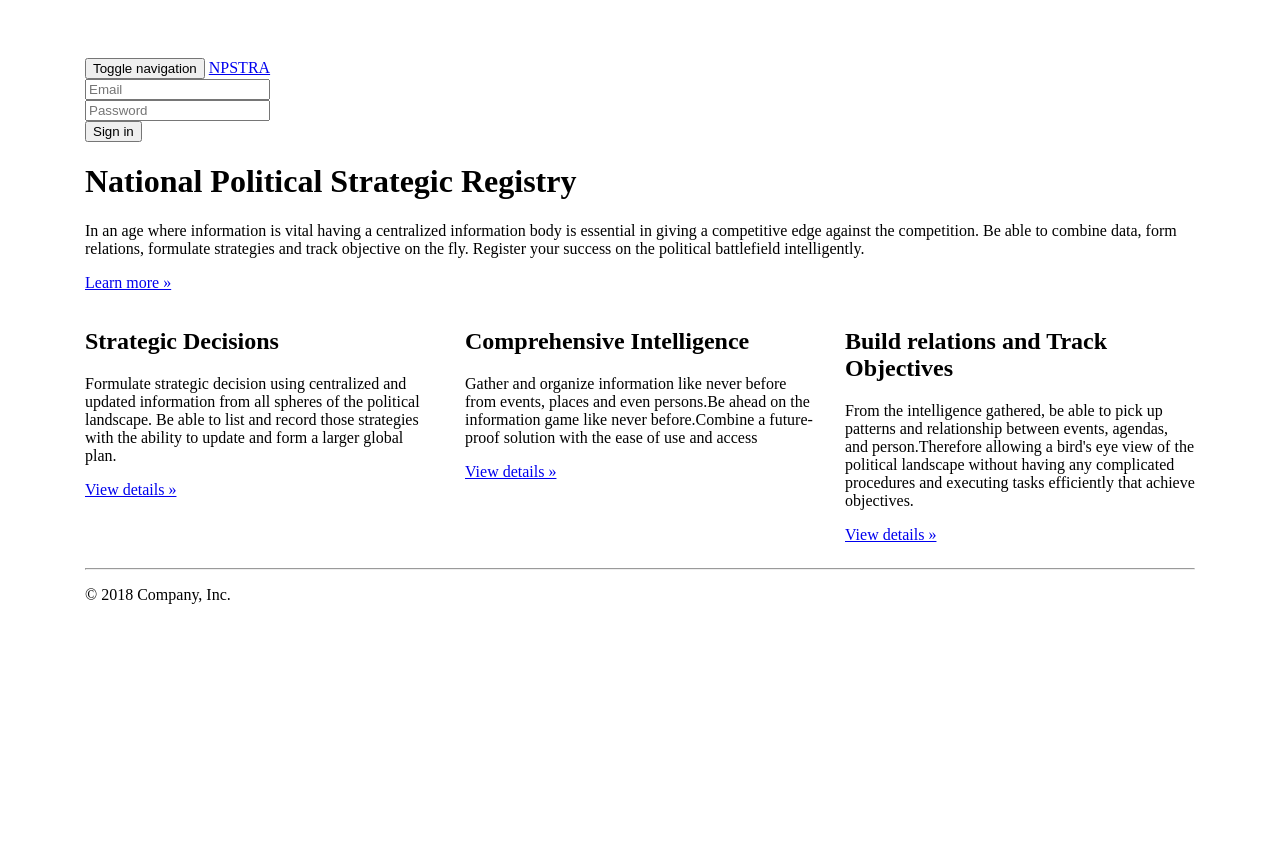
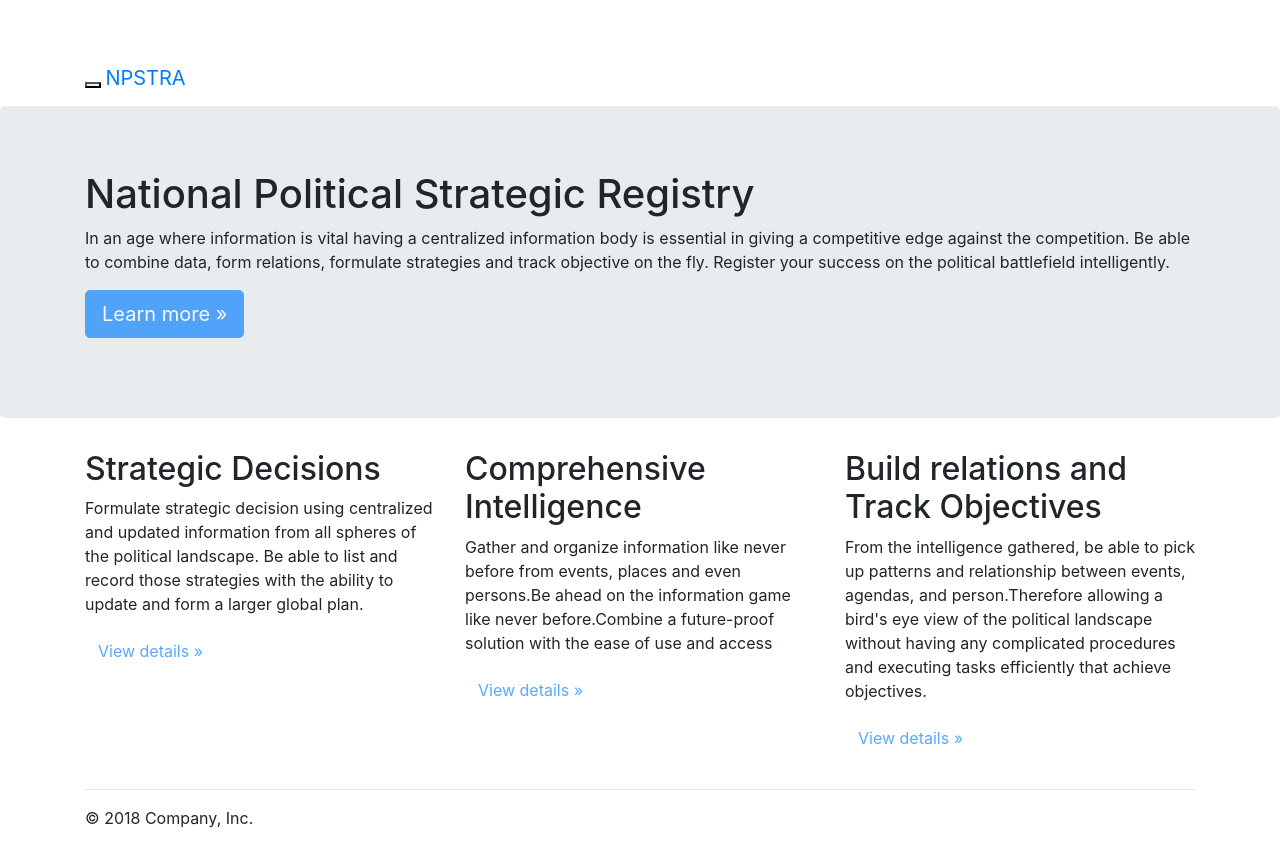
Before and after one commit to deehmi8427/npstra, a Django app: page / in a window 1280 px wide. Before the commit the page ends 604 px from the top, so only its background shows below. Run offline with Django 3.2, Linux system fonts and the light colour scheme; some libraries are stand-ins or nearby versions.

Commit message:
Accidentally added wrong css file and now corrected file in base html.

```diff
--- a/political_registry/templates/base.html
+++ b/political_registry/templates/base.html
@@ -4,7 +4,7 @@
 <head>
     <meta charset="UTF-8">
     <title>{% block title %}{% block subtitle %}Welcome to NPSTRA{% endblock %}{% endblock %}</title>
-    <link rel="stylesheet" href="{% static 'bootstrap/css/bootstrap-grid.min.css' %}">
+    <link rel="stylesheet" href="{% static 'bootstrap/css/bootstrap.min.css' %}">
     <link rel="stylesheet" href="{% static 'css/ie10-viewport-bug-workaround.css' %}">
     <link rel="stylesheet" href="{% static 'css/jumbotron.css' %}">
     <link rel="stylesheet" href="{% static 'css/style.css' %}">
```
